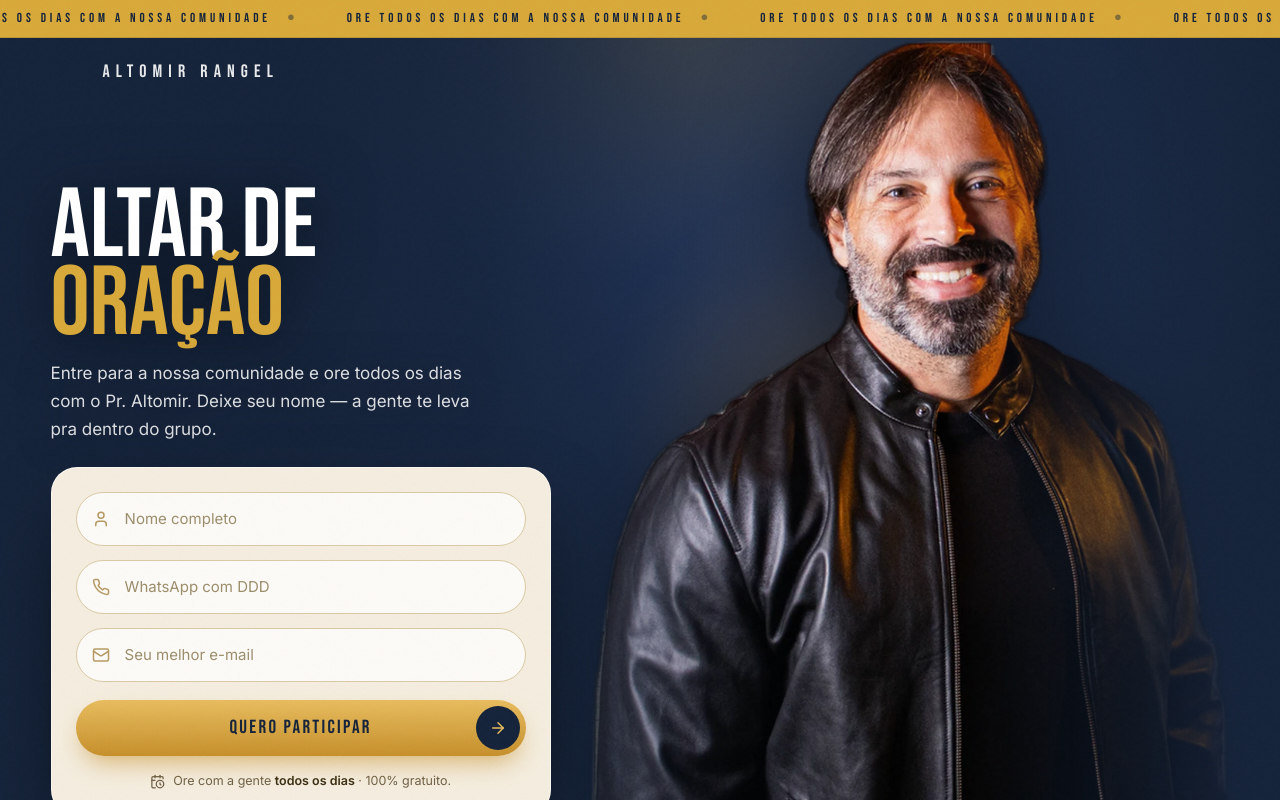
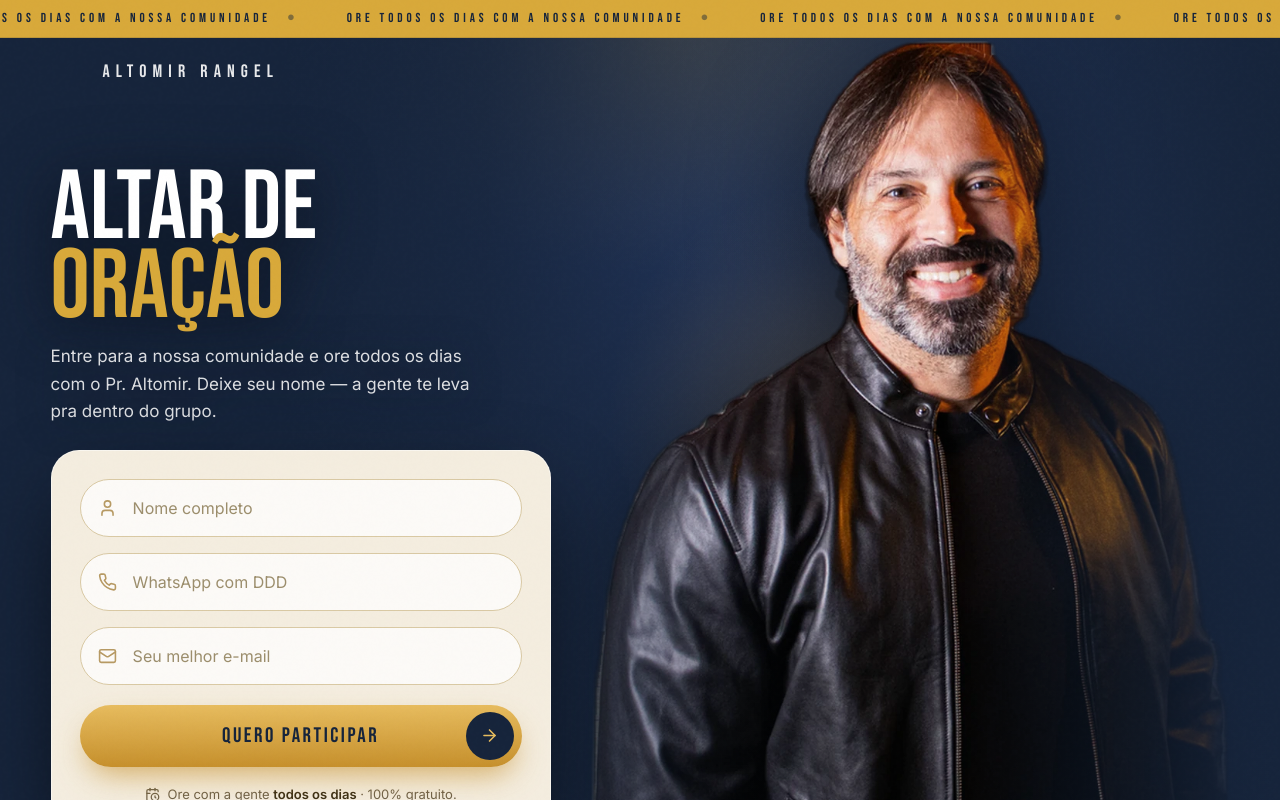
Before and after one commit to arthurrrangel/altomir-rangel, a Next.js app: page /altardanoite in a window 1280 px wide. Shown: the top 800 px of the page. Built offline with nearby package versions, Linux system fonts and the light colour scheme; a web font is replaced by a local one.

Commit message:
Update LeadForm.tsx

```diff
--- a/app/altardanoite/LeadForm.tsx
+++ b/app/altardanoite/LeadForm.tsx
@@ -7,8 +7,8 @@ const FORMSPREE = 'https://formspree.io/f/xrejpgqp'
 const GRUPO_WHATSAPP = 'https://chat.whatsapp.com/REPLACE_INVITE_CODE'
 
 const INPUT =
-  'w-full rounded-full border border-[#D9C9A4] bg-white/75 pl-12 pr-4 min-h-[54px] font-inter text-[15px] text-[#16243B] placeholder:text-[#9C8E6C] outline-none transition focus:border-[#C8922E] focus:bg-white focus:ring-2 focus:ring-[#D8A93A]/30'
-const ICON = 'pointer-events-none absolute left-4 top-1/2 -translate-y-1/2 text-[#B79A63]'
+  'w-full rounded-full border border-[#D9C9A4] bg-white/75 pl-[52px] pr-4 min-h-[58px] font-inter text-[16px] text-[#16243B] placeholder:text-[#9C8E6C] outline-none transition focus:border-[#C8922E] focus:bg-white focus:ring-2 focus:ring-[#D8A93A]/30'
+const ICON = 'pointer-events-none absolute left-[18px] top-1/2 -translate-y-1/2 text-[#B79A63]'
 
 export default function LeadForm() {
   const [status, setStatus] = useState<'idle' | 'sending'>('idle')
@@ -32,44 +32,44 @@ export default function LeadForm() {
   return (
     <form
       onSubmit={handleSubmit}
-      className="relative flex flex-col gap-3.5 rounded-[26px] border border-white/50 bg-[#F4EDDF] p-5 shadow-[0_30px_80px_-22px_rgba(0,0,0,0.7)] sm:p-6"
+      className="relative flex flex-col gap-4 rounded-[28px] border border-white/50 bg-[#F4EDDF] p-6 shadow-[0_34px_90px_-22px_rgba(0,0,0,0.72)] sm:p-7"
     >
       <input type="hidden" name="_subject" value="Novo lead — Altar de Oração (Comunidade de Oração)" />
       <input type="hidden" name="origem" value="Altar de Oração" />
 
       <div className="relative">
-        <User size={18} className={ICON} />
+        <User size={19} className={ICON} />
         <input name="nome" type="text" required placeholder="Nome completo" className={INPUT} />
       </div>
 
       <div className="relative">
-        <Phone size={18} className={ICON} />
+        <Phone size={19} className={ICON} />
         <input name="whatsapp" type="tel" required placeholder="WhatsApp com DDD" className={INPUT} />
       </div>
 
       <div className="relative">
-        <Mail size={18} className={ICON} />
+        <Mail size={19} className={ICON} />
         <input name="email" type="email" required placeholder="Seu melhor e-mail" className={INPUT} />
       </div>
 
       <button
         type="submit"
         disabled={status === 'sending'}
-        className="group relative mt-1 flex min-h-[56px] w-full items-center justify-center gap-2 rounded-full bg-gradient-to-b from-[#E7BC5E] to-[#C6902C] font-bebas text-[19px] tracking-[0.12em] text-[#16243B] shadow-[0_12px_26px_-8px_rgba(198,144,44,0.7)] transition hover:brightness-[1.04] disabled:cursor-not-allowed disabled:opacity-70"
+        className="group relative mt-1 flex min-h-[62px] w-full items-center justify-center gap-2 rounded-full bg-gradient-to-b from-[#E7BC5E] to-[#C6902C] font-bebas text-[21px] tracking-[0.12em] text-[#16243B] shadow-[0_14px_30px_-8px_rgba(198,144,44,0.72)] transition hover:brightness-[1.04] disabled:cursor-not-allowed disabled:opacity-70"
       >
         {status === 'sending' ? (
-          <><Loader2 size={18} className="animate-spin" /> ENTRANDO...</>
+          <><Loader2 size={19} className="animate-spin" /> ENTRANDO...</>
         ) : (
           <>QUERO PARTICIPAR</>
         )}
-        <span className="absolute right-1.5 top-1/2 flex h-11 w-11 -translate-y-1/2 items-center justify-center rounded-full bg-[#16243B] text-[#E7BC5E] transition-transform group-hover:translate-x-0.5">
-          <ArrowRight size={18} />
+        <span className="absolute right-2 top-1/2 flex h-12 w-12 -translate-y-1/2 items-center justify-center rounded-full bg-[#16243B] text-[#E7BC5E] transition-transform group-hover:translate-x-0.5">
+          <ArrowRight size={19} />
         </span>
       </button>
 
       <div className="mt-0.5 flex items-center justify-center gap-2 text-[#6E6047]">
         <CalendarClock size={15} />
-        <span className="font-inter text-[12.5px]">
+        <span className="font-inter text-[13px]">
           Ore com a gente <strong className="font-semibold text-[#3A2E14]">todos os dias</strong> · 100% gratuito.
         </span>
       </div>
```
